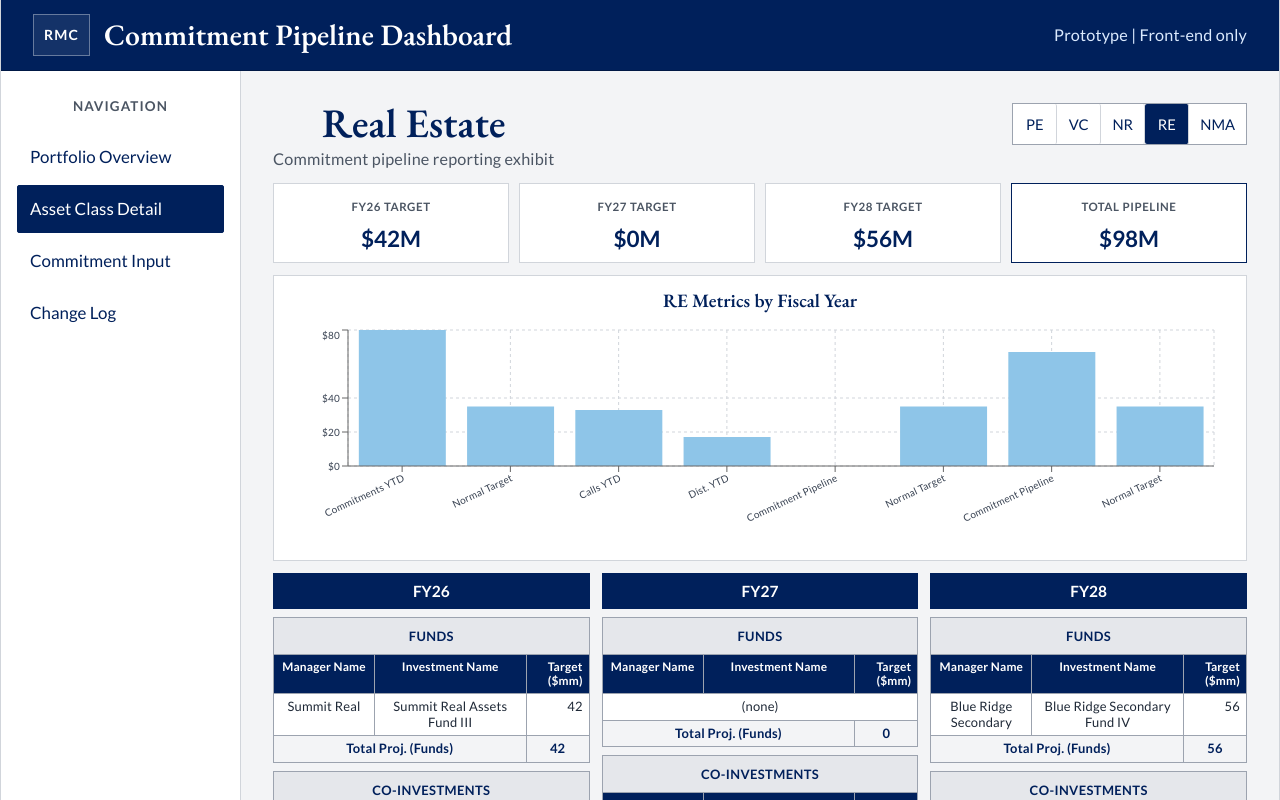
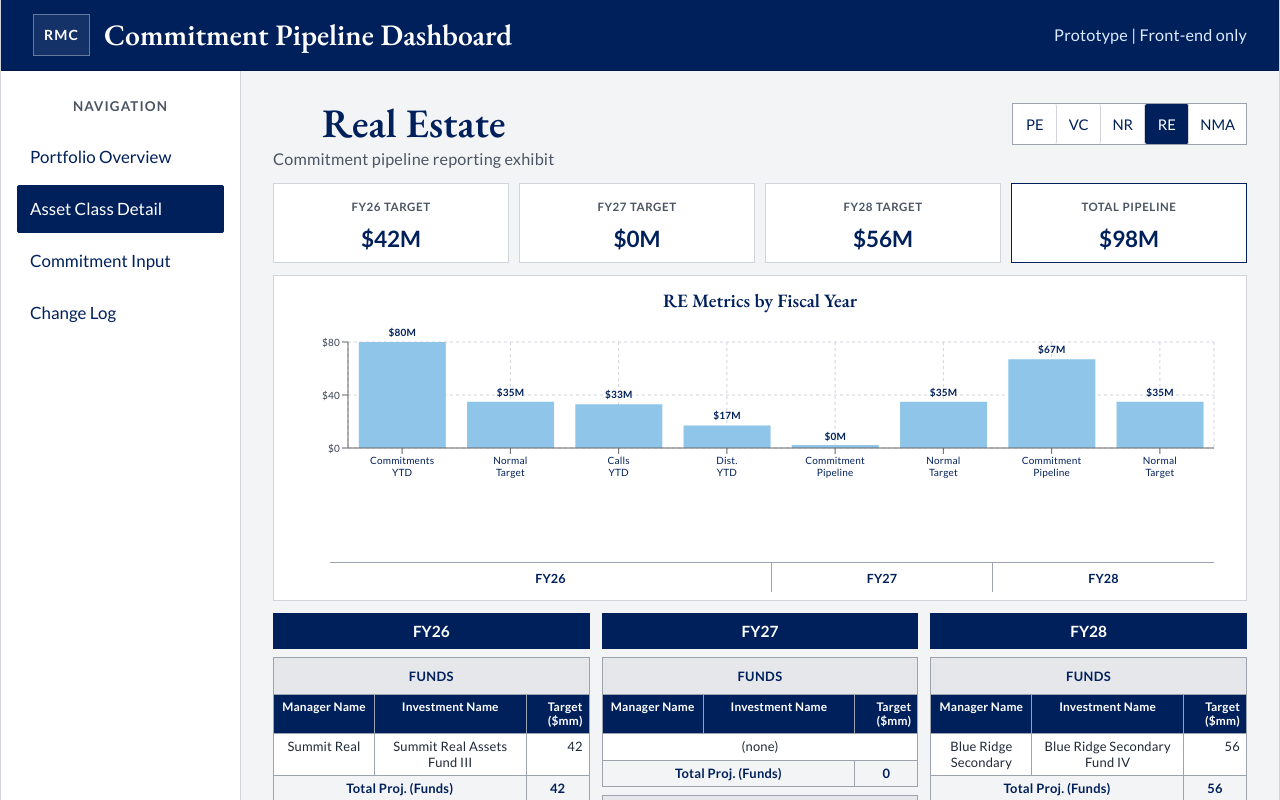
Before and after one commit to gwr-1/rmc-commitment-dashboard, a React (Vite) app: page / in a window 1280 px wide. Both pictures are taken after a click on the button "Asset Class Detail". Shown: the top 800 px of the page. Built offline with nearby package versions, Linux system fonts and the light colour scheme.

Commit message:
Improve asset class chart readability

```diff
--- a/src/App.css
+++ b/src/App.css
@@ -474,6 +474,26 @@ a {
   font-size: 1.05rem;
 }
 
+.asset-chart-year-row {
+  display: grid;
+  grid-template-columns: 4fr 2fr 2fr;
+  margin: -8px 18px 0 42px;
+  border-top: 1px solid var(--border-strong);
+}
+
+.asset-chart-year-row span {
+  padding-top: 3px;
+  color: var(--navy);
+  font-size: 0.7rem;
+  font-weight: 700;
+  text-align: center;
+  border-right: 1px solid var(--border-strong);
+}
+
+.asset-chart-year-row span:last-child {
+  border-right: 0;
+}
+
 .asset-fiscal-grid {
   display: grid;
   grid-template-columns: repeat(3, minmax(0, 1fr));
--- a/src/App.jsx
+++ b/src/App.jsx
@@ -8,6 +8,7 @@ import {
   Tooltip,
   Legend,
   ResponsiveContainer,
+  LabelList,
 } from 'recharts'
 import { portfolioMetrics } from './data/portfolioMetrics'
 import { commitments } from './data/commitments'
@@ -69,6 +70,38 @@ const formatTimestamp = (date) =>
 const formatChangeValue = (field, value) => {
   if (field === 'targetAmount') return formatMillions(value)
   return String(value || '-')
+}
+
+function AssetChartTick({ x, y, payload }) {
+  const lines = String(payload.value).split(' ')
+
+  return (
+    <text x={x} y={y + 8} fill="#00205B" fontSize={10} textAnchor="middle">
+      {lines.map((line, index) => (
+        <tspan key={`${line}-${index}`} x={x} dy={index === 0 ? 0 : 12}>
+          {line}
+        </tspan>
+      ))}
+    </text>
+  )
+}
+
+function AssetChartValueLabel({ x, y, width, value }) {
+  const numericValue = Number(value)
+  const labelY = numericValue === 0 ? y - 5 : Math.max(y - 6, 12)
+
+  return (
+    <text
+      x={x + width / 2}
+      y={labelY}
+      fill="#00205B"
+      fontSize={10}
+      fontWeight={700}
+      textAnchor="middle"
+    >
+      {`$${numericValue}M`}
+    </text>
+  )
 }
 
 function PortfolioOverview() {
@@ -178,10 +211,10 @@ function AssetClassDetail({ commitmentData }) {
   )
 
   const chartMetricOrder = [
-    { fiscalYear: 'FY26', metric: 'Commitments YTD' },
+    { fiscalYear: 'FY26', metric: 'Commitments YTD', displayLabel: 'Commitments YTD' },
     { fiscalYear: 'FY26', metric: 'Normal Target' },
     { fiscalYear: 'FY26', metric: 'Calls YTD' },
-    { fiscalYear: 'FY26', metric: 'Distributions YTD', label: 'Dist. YTD' },
+    { fiscalYear: 'FY26', metric: 'Distributions YTD', displayLabel: 'Dist. YTD' },
     { fiscalYear: 'FY27', metric: 'Commitment Pipeline' },
     { fiscalYear: 'FY27', metric: 'Normal Target' },
     { fiscalYear: 'FY28', metric: 'Commitment Pipeline' },
@@ -195,7 +228,7 @@ function AssetClassDetail({ commitmentData }) {
 
     return {
       fiscalYear: item.fiscalYear,
-      label: item.label || item.metric,
+      displayLabel: item.displayLabel || item.metric,
       value: metricRow?.[selectedAssetClass] || 0,
     }
   })
@@ -267,19 +300,17 @@ function AssetClassDetail({ commitmentData }) {
 
       <div className="chart-container asset-report-chart">
         <h3>{selectedAssetClass} Metrics by Fiscal Year</h3>
-        <ResponsiveContainer width="100%" height={230}>
+        <ResponsiveContainer width="100%" height={240}>
           <BarChart
             data={assetClassChartData}
-            margin={{ top: 8, right: 18, left: 0, bottom: 28 }}
+            margin={{ top: 20, right: 18, left: 0, bottom: 48 }}
           >
             <CartesianGrid strokeDasharray="3 3" stroke="#d1d5db" />
             <XAxis
-              dataKey="label"
+              dataKey="displayLabel"
               interval={0}
-              angle={-25}
-              textAnchor="end"
-              height={58}
-              tick={{ fill: '#374151', fontSize: 10 }}
+              height={66}
+              tick={<AssetChartTick />}
             />
             <YAxis
               tick={{ fill: '#374151', fontSize: 10 }}
@@ -303,10 +334,18 @@ function AssetClassDetail({ commitmentData }) {
             <Bar
               dataKey="value"
               fill="#8ec5e8"
+              minPointSize={3}
               name={selectedAssetClass}
-            />
+            >
+              <LabelList dataKey="value" content={<AssetChartValueLabel />} />
+            </Bar>
           </BarChart>
         </ResponsiveContainer>
+        <div className="asset-chart-year-row" aria-hidden="true">
+          <span>FY26</span>
+          <span>FY27</span>
+          <span>FY28</span>
+        </div>
       </div>
 
       <div className="asset-fiscal-grid">
```
